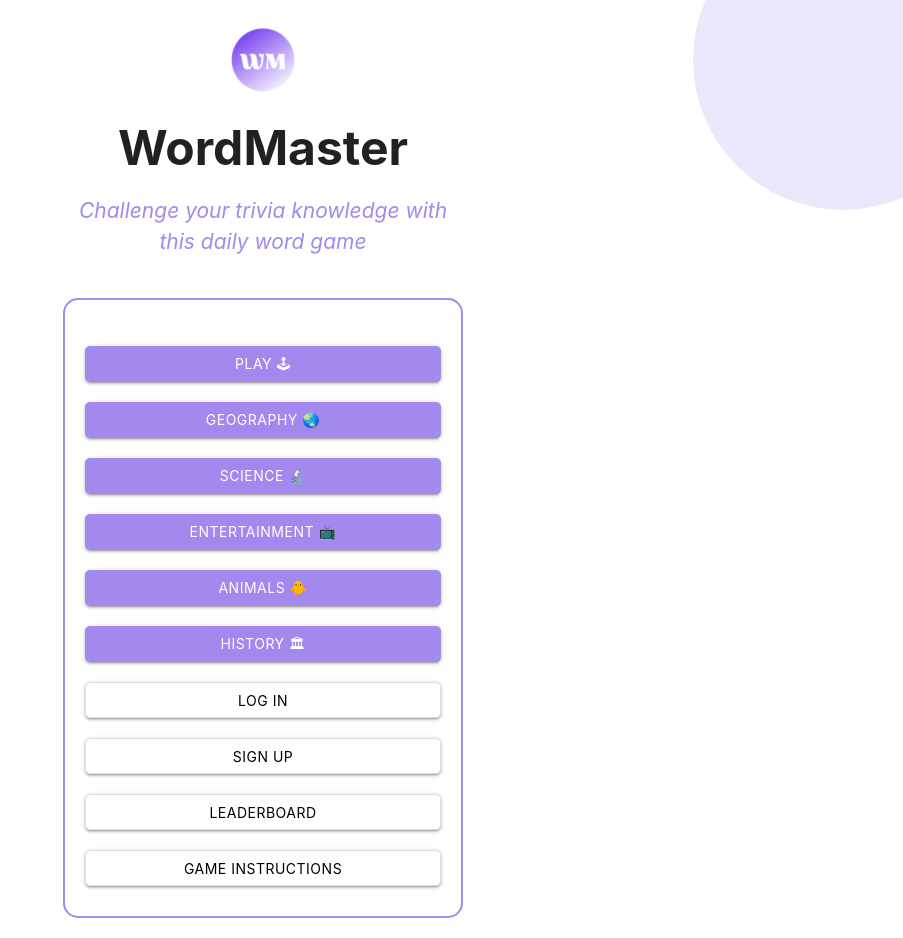
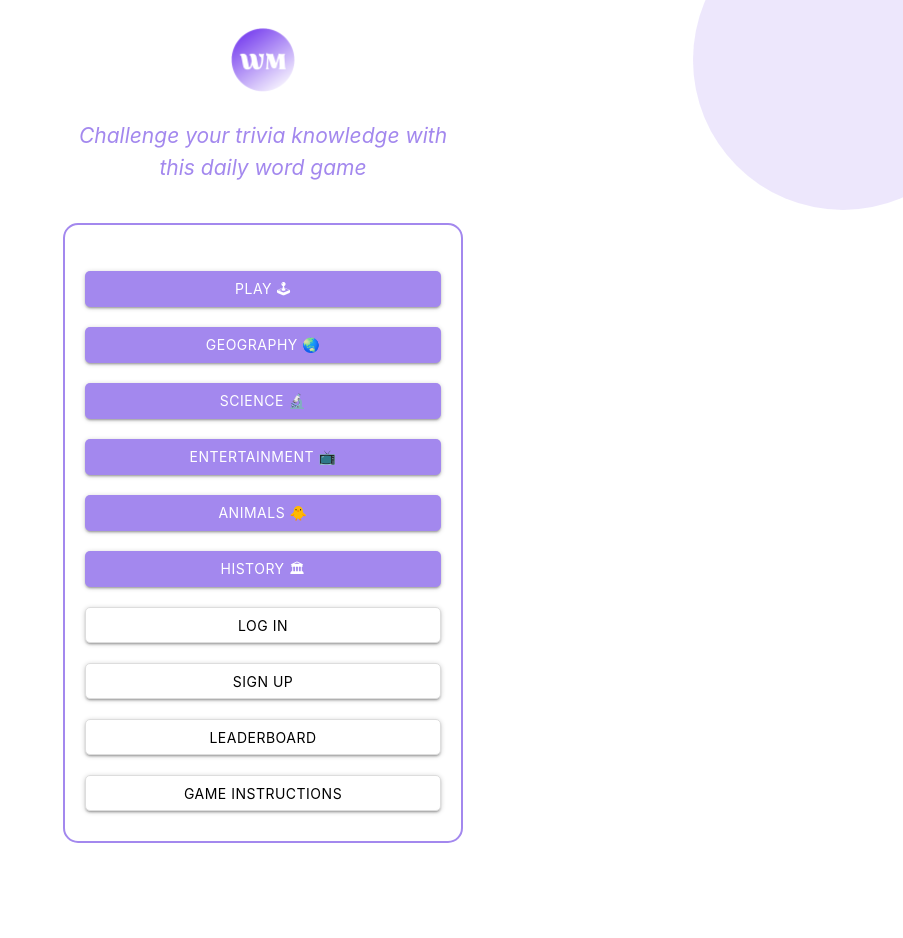
Before and after one commit to ElyaBOrbach/SIT725-project, a website: page views/mainMenu.html in a window 1280 px wide. Shown: the whole page, without its empty margins (377-1280 px from the left). After the commit the page ends 863 px from the top, so only its background shows below. Drawn offline with nearby package versions, Linux system fonts and the light colour scheme; no server answers.

Commit message:
removed extra wrodmaster

```diff
--- a/views/mainMenu.html
+++ b/views/mainMenu.html
@@ -21,7 +21,6 @@
                   <img src="img/logo.ico" alt="WordMaster Logo" />
               </div>
           </div>
-          <h4>WordMaster</h4>
       </div>
 
       <div class="tagline">
```
